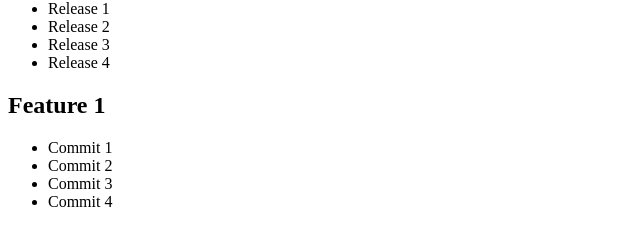
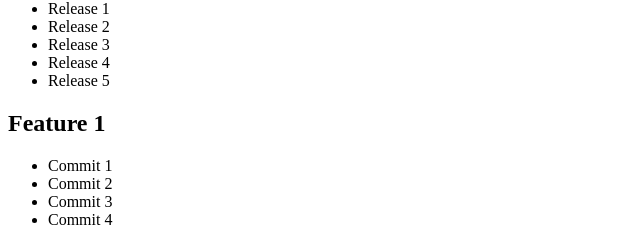
Before and after one commit to Carlosjimnez/TestGit, a plain HTML site: page index.html in a window 1280 px wide. Shown: the part 585-830 px from the top of the page, without its empty margins (0-640 px from the left). Drawn offline with Linux system fonts and the light colour scheme.

Commit message:
Creado Release 5

```diff
--- a/index.html
+++ b/index.html
@@ -38,6 +38,7 @@
         <li>Release 2</li>
         <li>Release 3</li>
         <li>Release 4</li>
+        <li>Release 5</li>
     </ul>
 
     <h2>Feature 1</h2>
```
